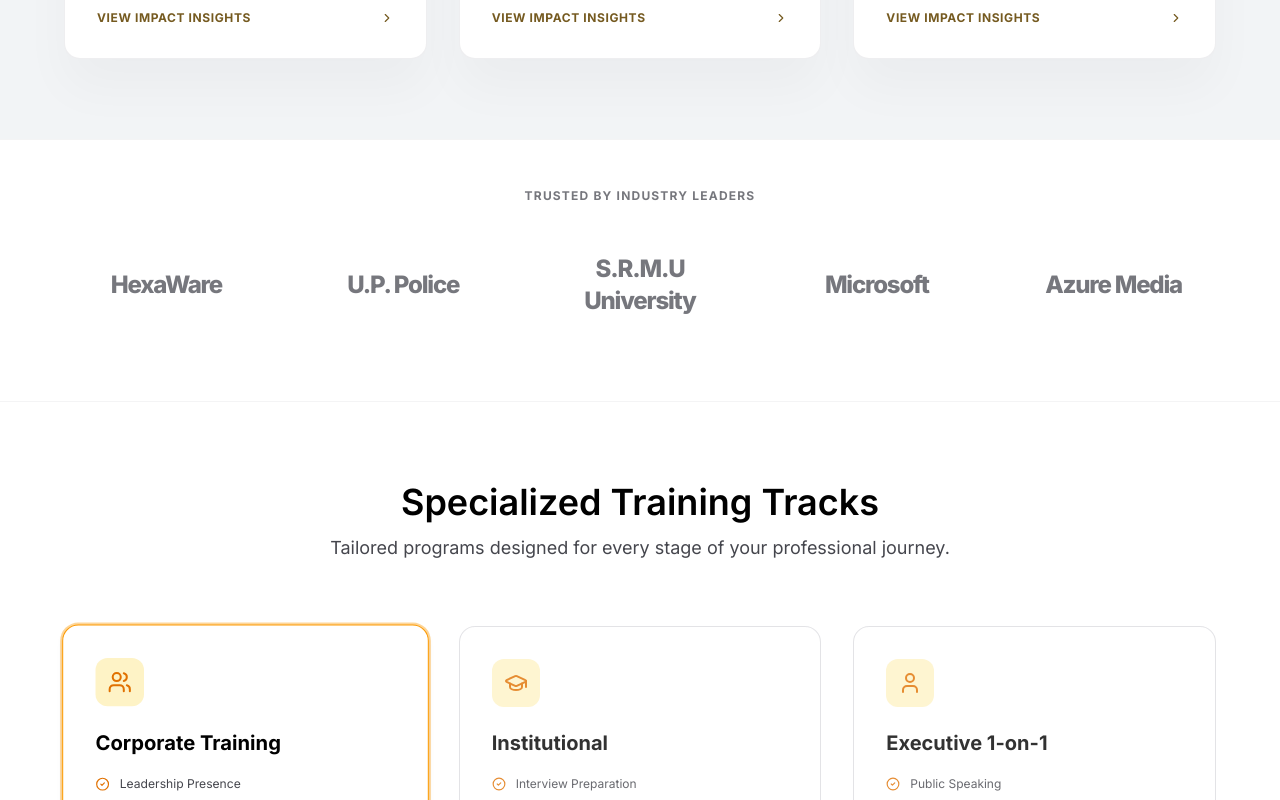
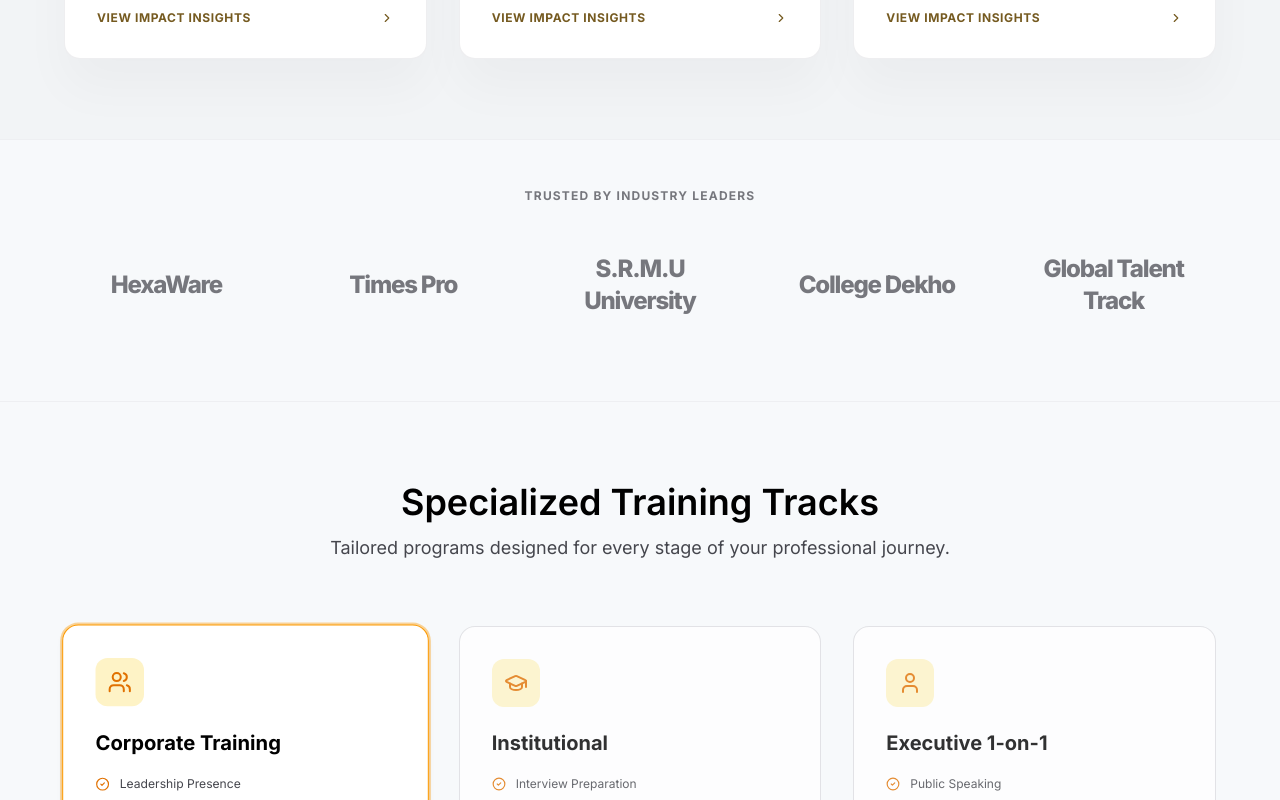
Before and after one commit to akul2006/Elite-Trainer, a React (Vite) app: page / in a window 1280 px wide. Shown: the part 1580-2380 px from the top of the page. Built offline with nearby package versions, Linux system fonts and the light colour scheme.

Commit message:
Fourth. Dark mode fixed. Changes in client marquee.

```diff
--- a/src/components/ClientMarquee.tsx
+++ b/src/components/ClientMarquee.tsx
@@ -5,7 +5,6 @@
 interface Company {
   name: string;
   impact: string;
-  stat: string;
 }
 
 export default function ClientMarquee() {
@@ -14,33 +13,28 @@
   const companies: Company[] = [
     {
       name: 'HexaWare',
-      impact: 'Coached engineering leaders to successfully pitch enterprise architecture overhauls to non-technical executives.',
-      stat: '+40% Project Approvals'
+      impact: 'Train and evaluate new recruits in corporate soft skills and communication through engaging activities, ensuring a smooth transition into corporate life and preparing them for future leadership.'
     },
     {
-      name: 'U.P. Police',
-      impact: 'Refined presentation alignment for managing directors presenting quarterly macroeconomic forecasts.',
-      stat: '98% Client Engagement Score'
+      name: 'Times Pro',
+      impact: 'A project that was initiated by the DGP of UP and designed by TimesPro to impart Soft Skills sessions to the UP Police personnel.',
     },
     {
       name: 'S.R.M.U University',
-      impact: 'Redesigned the onboarding communication framework to foster immediate connection in high-turnover administrative roles.',
-      stat: '-20% Team Friction'
+      impact: 'Manage the student lifecycle from admission counseling and curriculum development to skills training and stakeholder engagement, ensuring students are fully prepared for corporate placement.',
     },
     {
-      name: 'Microsoft',
-      impact: 'Delivered customized crises response speaking courses to senior PR and developer advocates.',
-      stat: 'Crisis Communications Certified'
+      name: 'College Dekho',
+      impact: 'Directs the end-to-end student engagement strategy, from initial admission to corporate readiness, through robust curriculum design, rigorous training evaluation, and stakeholder collaboration.',
     },
     {
-      name: 'Azure Media',
-      impact: 'Polished creative director pitch presentations for high-stakes account campaigns.',
-      stat: '$14M in New Contracts won'
+      name: 'Global Talent Track',
+      impact: 'Delivered interactive, tool-driven soft skills coaching and personality assessments across diverse disciplines to transition students from campus to corporate environments and boost employability.',
     }
   ];
 
   return (
-    <section className="py-12 border-y border-outline-variant/20 bg-white dark:bg-surface-container-low transition-colors duration-300">
+    <section className="py-12 border-y border-outline-variant/20 bg-surface dark:bg-surface-container-low transition-colors duration-300">
       <div className="max-w-7xl mx-auto px-4 md:px-16">
         <p className="text-center text-xs font-bold text-outline mb-8 uppercase tracking-widest font-sans">
           Trusted by Industry Leaders
@@ -89,9 +83,6 @@
             <p className="text-sm text-on-surface-variant leading-relaxed mb-3">
               "{selectedCompany.impact}"
             </p>
-            <div className="inline-block bg-secondary-container text-on-secondary-container px-3 py-1 rounded-md text-xs font-bold">
-              {selectedCompany.stat}
-            </div>
           </motion.div>
         )}
       </div>
--- a/src/components/ContactForm.tsx
+++ b/src/components/ContactForm.tsx
@@ -85,7 +85,7 @@
       <div className="max-w-7xl mx-auto">
         <div className="grid grid-cols-1 lg:grid-cols-2 gap-12 lg:gap-16">
 
-          <div className="bg-white dark:bg-surface-container-lowest p-6 sm:p-10 rounded-2xl shadow-xl border border-outline-variant/20 relative">
+          <div className="bg-surface-container-lowest p-6 sm:p-10 rounded-2xl shadow-xl border border-outline-variant/20 relative">
             <h2 className="text-2xl sm:text-3xl font-bold text-primary font-display mb-6">
               Inquire for <span className="text-secondary capitalize">{form.subject.replace('-', ' ')}</span>
             </h2>
@@ -179,7 +179,7 @@
             </div>
 
             <div className="space-y-4">
-              <div className="flex items-center gap-4 p-5 bg-white dark:bg-surface-container-lowest rounded-2xl border border-outline-variant/30 group">
+              <div className="flex items-center gap-4 p-5 bg-surface-container-lowest rounded-2xl border border-outline-variant/30 group">
                 <div className="w-12 h-12 bg-secondary-container/20 rounded-xl flex items-center justify-center text-secondary shrink-0"><Mail size={22} /></div>
                 <div className="flex-1 min-w-0">
                   <p className="text-[10px] text-outline uppercase font-bold tracking-widest">Email Me</p>
@@ -188,7 +188,7 @@
                 <button type="button" onClick={copyEmailToClipboard} className="p-2 hover:bg-surface-container-high rounded-lg cursor-pointer">{copiedEmail ? <Check size={16} className="text-emerald-600" /> : <Copy size={16} />}</button>
               </div>
 
-              <a href="https://linkedin.com/in/garima-s-spn" target="_blank" rel="noreferrer noopener" className="flex items-center gap-4 p-5 bg-white dark:bg-surface-container-lowest rounded-2xl border border-outline-variant/30 group transition-all hover:shadow-md">
+              <a href="https://linkedin.com/in/garima-s-spn" target="_blank" rel="noreferrer noopener" className="flex items-center gap-4 p-5 bg-surface-container-lowest rounded-2xl border border-outline-variant/30 group transition-all hover:shadow-md">
                 <div className="w-12 h-12 bg-secondary-container/20 rounded-xl flex items-center justify-center text-secondary shrink-0"><Share2 size={22} /></div>
                 <div className="flex-1 min-w-0">
                   <p className="text-[10px] text-outline uppercase font-bold tracking-widest">LinkedIn Network</p>
--- a/src/components/Experience.tsx
+++ b/src/components/Experience.tsx
@@ -70,7 +70,7 @@
               viewport={{ once: true, margin: '-50px' }}
               transition={{ duration: 0.5, delay: idx * 0.1 }}
               whileHover={{ y: -4 }}
-              className={`cursor-pointer bg-white dark:bg-surface-container-lowest p-8 rounded-2xl shadow-[0px_30px_50px_rgba(15,23,42,0.03)] border transition-all duration-300 flex flex-col justify-between overflow-hidden relative ${
+              className={`cursor-pointer bg-surface-container-lowest p-8 rounded-2xl shadow-[0px_30px_50px_rgba(15,23,42,0.03)] border transition-all duration-300 flex flex-col justify-between overflow-hidden relative ${
                 activeCard === card.id
                   ? 'border-secondary ring-1 ring-secondary'
                   : 'border-outline-variant/30 dark:border-outline-variant/10 hover:border-outline-variant hover:shadow-[0px_30px_50px_rgba(15,23,42,0.06)]'
--- a/src/components/Navigation.tsx
+++ b/src/components/Navigation.tsx
@@ -85,7 +85,7 @@
   };
 
   return (
-    <nav className="fixed top-0 left-0 w-full z-50 bg-white/80 dark:bg-surface-container-low/85 backdrop-blur-md shadow-[0px_30px_50px_rgba(15,23,42,0.05)] border-b border-surface-container transition-colors duration-300">
+    <nav className="fixed top-0 left-0 w-full z-50 bg-surface-container-low/80 dark:bg-surface-container-low/85 backdrop-blur-md shadow-[0px_30px_50px_rgba(15,23,42,0.05)] border-b border-surface-container transition-colors duration-300">
       <div className="flex justify-between items-center px-4 md:px-16 py-4 max-w-7xl mx-auto">
         <a
           href="#"
@@ -161,7 +161,7 @@
 
       {/* Mobile Dropdown Menu */}
       {mobileMenuOpen && (
-        <div className="md:hidden bg-white dark:bg-surface-container-low border-t border-surface-container animate-fade-in transition-colors duration-300">
+        <div className="md:hidden bg-surface-container-low border-t border-surface-container animate-fade-in transition-colors duration-300">
           <div className="flex flex-col px-4 py-4 space-y-4">
             {navLinks.map((link) => (
               <a
--- a/src/components/Services.tsx
+++ b/src/components/Services.tsx
@@ -54,7 +54,7 @@
   ];
 
   return (
-    <section id="services" className="scroll-mt-20 py-20 bg-white dark:bg-surface-container-low px-4 md:px-16 max-w-7xl mx-auto transition-colors duration-300">
+    <section id="services" className="scroll-mt-20 py-20 bg-surface dark:bg-surface-container-low px-4 md:px-16 max-w-7xl mx-auto transition-colors duration-300">
       <div className="text-center mb-16">
         <h2 className="text-3xl md:text-4xl font-semibold text-primary font-display">
           Specialized Training Tracks
@@ -70,7 +70,7 @@
           <div
             key={track.id}
             onClick={() => onTrackSelect(track.id)}
-            className={`group cursor-pointer bg-white dark:bg-surface-container-lowest rounded-2xl border p-8 hover:shadow-xl transition-all duration-300 flex flex-col justify-between ${
+            className={`group cursor-pointer bg-surface-container-lowest rounded-2xl border p-8 hover:shadow-xl transition-all duration-300 flex flex-col justify-between ${
               selectedTrack === track.id
                 ? 'border-amber-500 dark:border-amber-400 ring-2 ring-amber-500/40 dark:ring-amber-400/40 shadow-md scale-[1.01]'
                 : 'border-outline-variant/60 opacity-80 hover:opacity-100'
```
